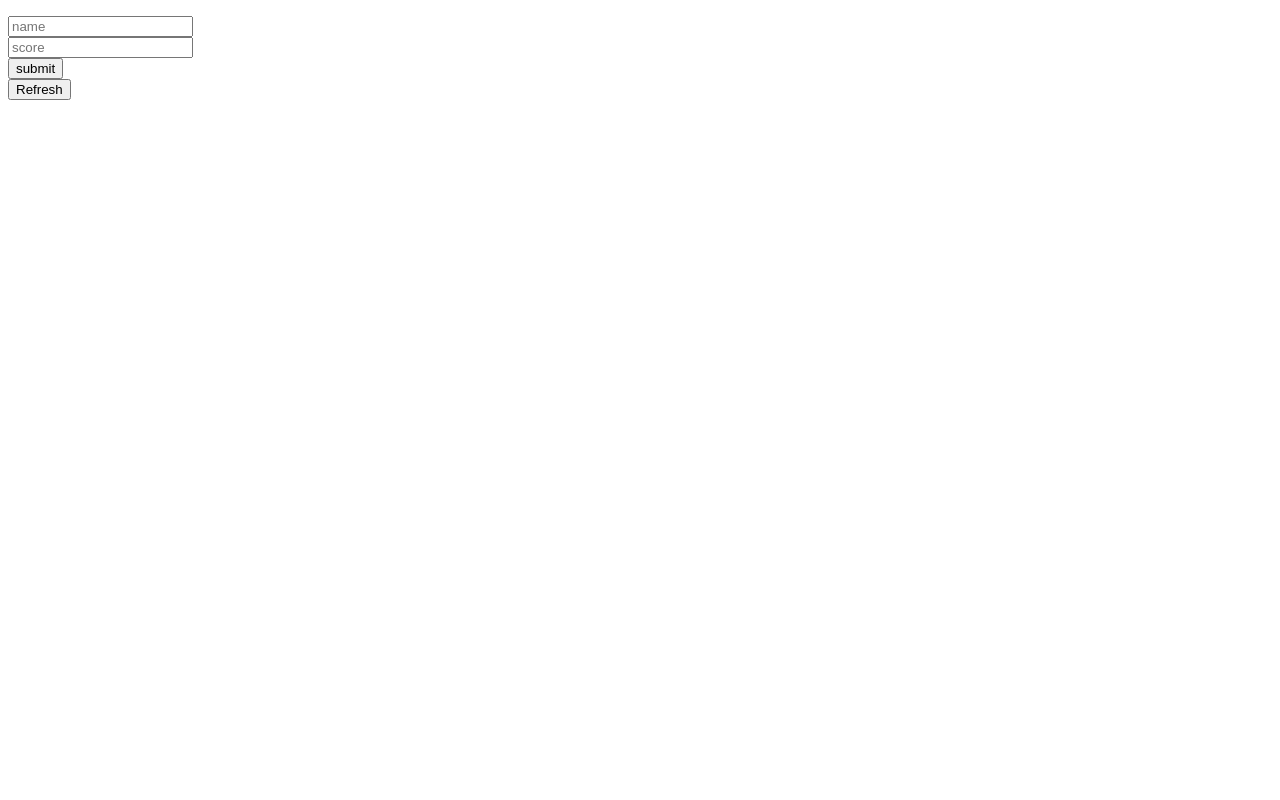
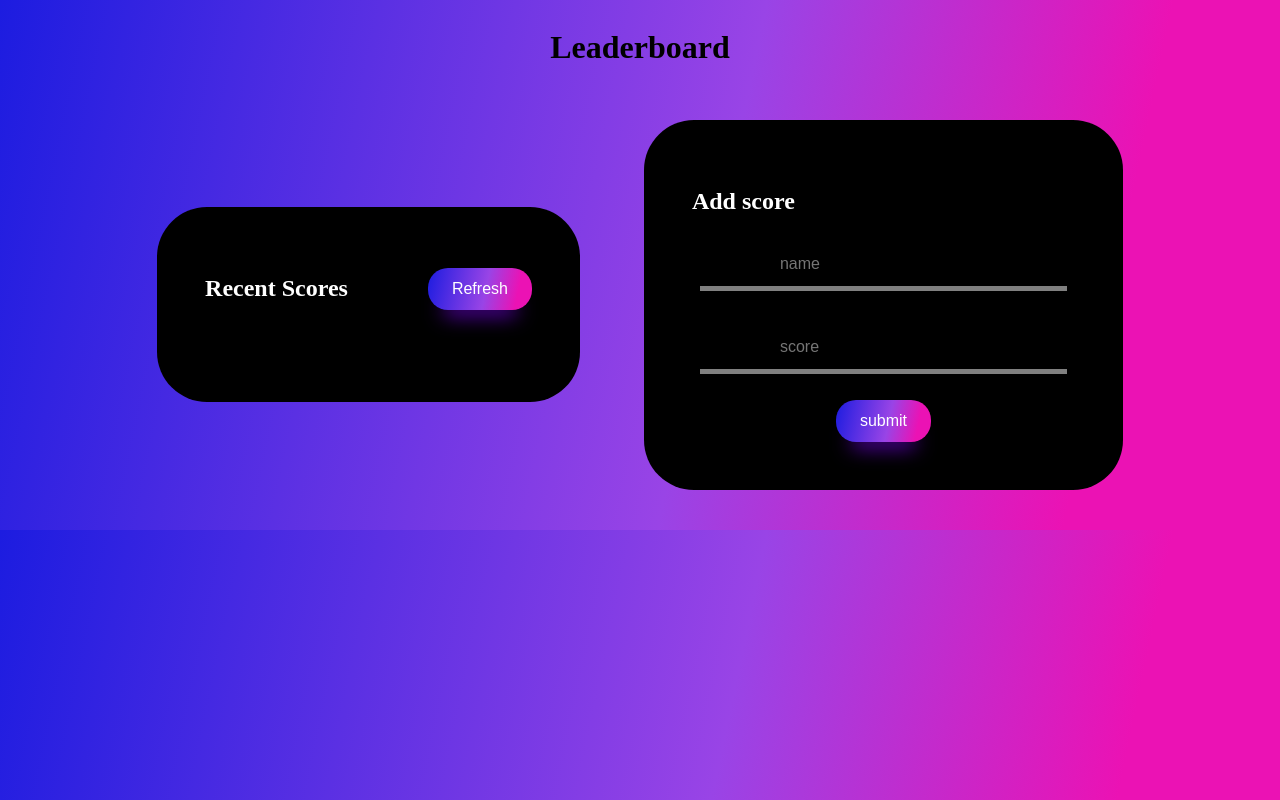
Before and after one commit to olanikegloria/leaderboard-project, a website built with webpack: page src/index.html in a window 1280 px wide. Built offline with nearby package versions, Linux system fonts and the light colour scheme; no server answers.

Commit message:
made changes

```diff
--- a/src/index.html
+++ b/src/index.html
@@ -13,14 +13,29 @@
 </head>
 
 <body>
+    <div class="container">
+        <div class="heading">
+            <h1>Leaderboard</h1>
+        </div>
+        <div class="content-container">
+            <div class="add-score">
+                <h2>Add score</h2>
                 <form id="form">
-        <p class="msg"></p>
+                    <p class="msg hide"></p>
                     <input type="text" placeholder="name" class="name"><br>
                     <input type="number" placeholder="score" class="score"><br>
                     <button class="add-btn">submit</button>
                 </form>
+            </div>
+            <div class="recent">
+                <div class="recent-heading">
+                    <h2 class="refresh-heading">Recent Scores</h2>
                     <button class="refresh">Refresh</button>
+                </div>
                 <ul class="list-container"></ul>
+            </div>
+        </div>
+    </div>
 </body>
 
 </html>
--- a/src/index.js
+++ b/src/index.js
@@ -1,3 +1,5 @@
+import './style.css';
+
 const saveId = (gameId) => {
   localStorage.setItem('gameId', gameId);
 };
@@ -7,6 +9,7 @@ const getSavedId = () => {
   return currentGame;
 };
 
+const msg = document.querySelector('.msg');
 const listContainer = document.querySelector('.list-container');
 const refresh = document.querySelector('.refresh');
 const createGame = async () => {
@@ -33,14 +36,15 @@ const addScore = async (e) => {
   e.preventDefault();
   const user = document.querySelector('.name').value;
   const score = document.querySelector('.score').value;
-  const msg = document.querySelector('.msg');
   const addBtn = document.querySelector('.add-btn');
   addBtn.disabled = true;
   try {
     if (user === '' && score === '') {
+      msg.classList.remove('hide');
       msg.textContent = 'enter a valid value';
       setTimeout(() => {
         msg.textContent = '';
+        msg.classList.add('bg-black');
       }, 2000);
     } else {
       const response = await fetch(`https://us-central1-js-capstone-backend.cloudfunctions.net/api/games/${getSavedId()}/scores/`,
@@ -71,15 +75,10 @@ const loadNewGame = async () => {
     const data = await response.json();
     console.log(data);
     let items = '';
-    data.result.forEach((item) => {
-      items += `<p>${item.user}: ${item.score}</p>`;
+    data.result.forEach((item, index) => {
+      items += `<p class= "list-pg"> <span class="index">${index + 1}</span> ${item.user}: <span class="score-item">${item.score}</span> </p>`;
     });
     listContainer.innerHTML = items;
-    // data.result.forEach((item) => {
-    //   const listItem = document.createElement('li');
-    //   listItem.innerHTML = `<p>${item.user}: ${item.score}</p>`;
-    //   listContainer.appendChild(listItem);
-    // });
   } catch (error) {
     console.log('an error occured');
   }
--- a/src/style.css
+++ b/src/style.css
@@ -0,0 +1,125 @@
+body {
+  background: linear-gradient(101.8deg, rgb(28, 28, 224) -0.2%, rgb(153, 68, 230) 55.2%, rgb(235, 18, 180) 84.4%);
+}
+
+.container {
+  display: flex;
+  flex-direction: column;
+  align-items: center;
+  justify-content: center;
+}
+
+.content-container {
+  display: flex;
+  align-items: center;
+  justify-content: center;
+  flex-direction: row-reverse;
+  flex-wrap: wrap;
+}
+
+h2 {
+  color: white;
+}
+
+.recent-heading {
+  display: flex;
+  align-items: center;
+  justify-content: space-between;
+}
+
+.add-score {
+  background-color: black;
+  padding: 3rem;
+  margin: 2rem;
+  display: flex;
+  justify-content: center;
+  flex-direction: column;
+  border-radius: 50px;
+}
+
+.recent {
+  background-color: black;
+  padding: 3rem;
+  margin: 2rem;
+  display: flex;
+  justify-content: center;
+  flex-direction: column;
+  border-radius: 50px;
+}
+
+form {
+  display: flex;
+  flex-direction: column;
+  align-items: center;
+  justify-content: center;
+}
+
+.list-pg {
+  color: white;
+  font-size: 1.2rem;
+  text-align: start;
+  margin-bottom: 3rem;
+}
+
+.list-pg span {
+  background: linear-gradient(101.8deg, rgb(28, 28, 224) -0.2%, rgb(153, 68, 230) 55.2%, rgb(235, 18, 180) 84.4%);
+  box-shadow: 0 20px 20px -15px rgba(127, 0, 255, 0.8);
+  padding: 20px;
+  border-radius: 50%;
+}
+
+.index {
+  margin-right: 5rem;
+}
+
+.score-item {
+  margin-left: 5rem;
+}
+
+button {
+  background: linear-gradient(101.8deg, rgb(28, 28, 224) -0.2%, rgb(153, 68, 230) 55.2%, rgb(235, 18, 180) 84.4%);
+  border: 0;
+  color: white;
+  font-size: 1rem;
+  padding: 12px 24px;
+  border-radius: 20px;
+  box-shadow: 0 20px 20px -15px rgba(127, 0, 255, 0.8);
+}
+
+.refresh-heading {
+  padding-right: 5rem;
+}
+
+input {
+  margin: 0.5rem;
+  padding: 0.8rem 5rem;
+  background-color: black;
+  border: 0;
+  border-bottom: 5px solid gray;
+  color: white;
+  font-size: 1rem;
+  outline: none;
+}
+
+.msg {
+  background-color: red;
+  color: white;
+  padding: 10px 20px;
+  border-radius: 5px;
+}
+
+.hide {
+  display: none;
+}
+
+.bg-black {
+  background-color: black;
+  padding: 0;
+}
+
+.list-container {
+  display: flex;
+  flex-direction: column;
+  align-items: center;
+  justify-content: center;
+}
```
Lines whose indentation alone changed are shown as unchanged.
